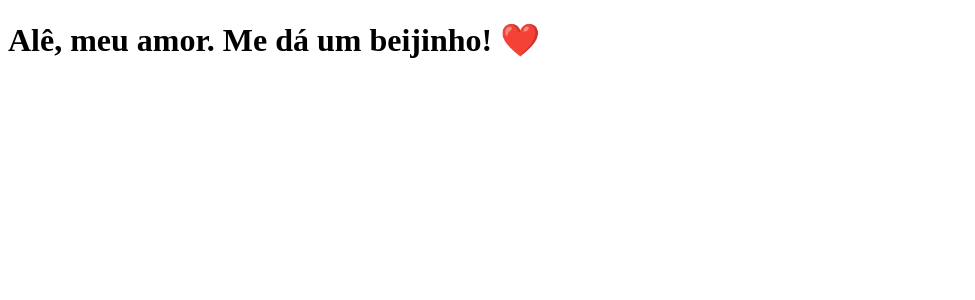
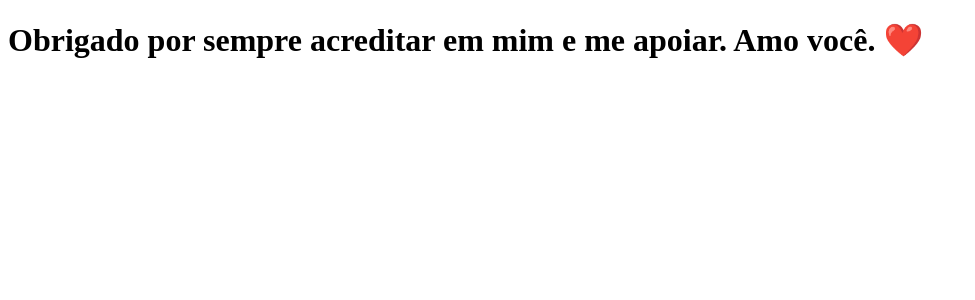
Before and after one commit to leonardomandre/clone-tabnews, a Next.js app: page / in a window 1280 px wide. Shown: the top 300 px of the page, without its empty margins (0-975 px from the left). Built offline with nearby package versions, Linux system fonts and the light colour scheme.

Commit message:
mudando a frase novamente

```diff
--- a/pages/index.js
+++ b/pages/index.js
@@ -1,5 +1,5 @@
 function home(){
-    return <h1>Alê, meu amor. Me dá um beijinho! ❤️</h1>;
+    return <h1>Obrigado por sempre acreditar em mim e me apoiar. Amo você. ❤️</h1>;
   }
 
 export default home;
```
